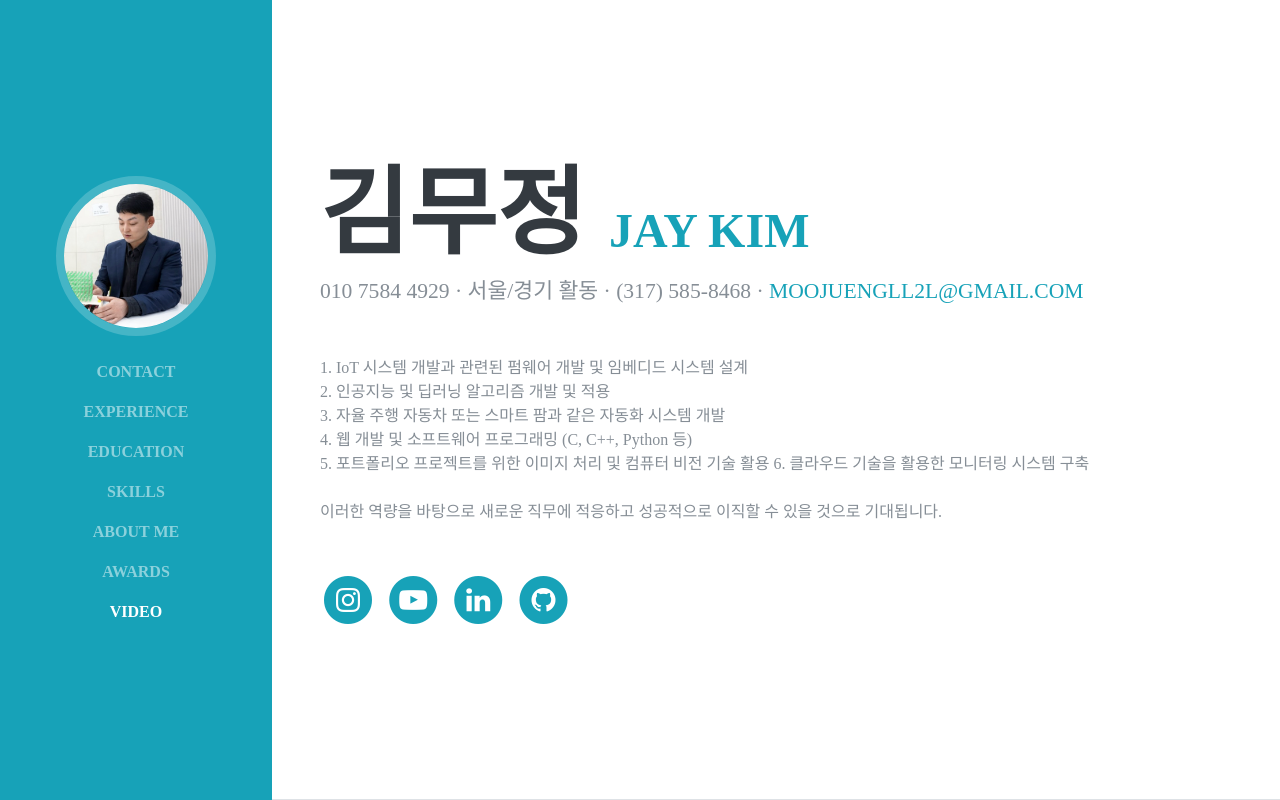
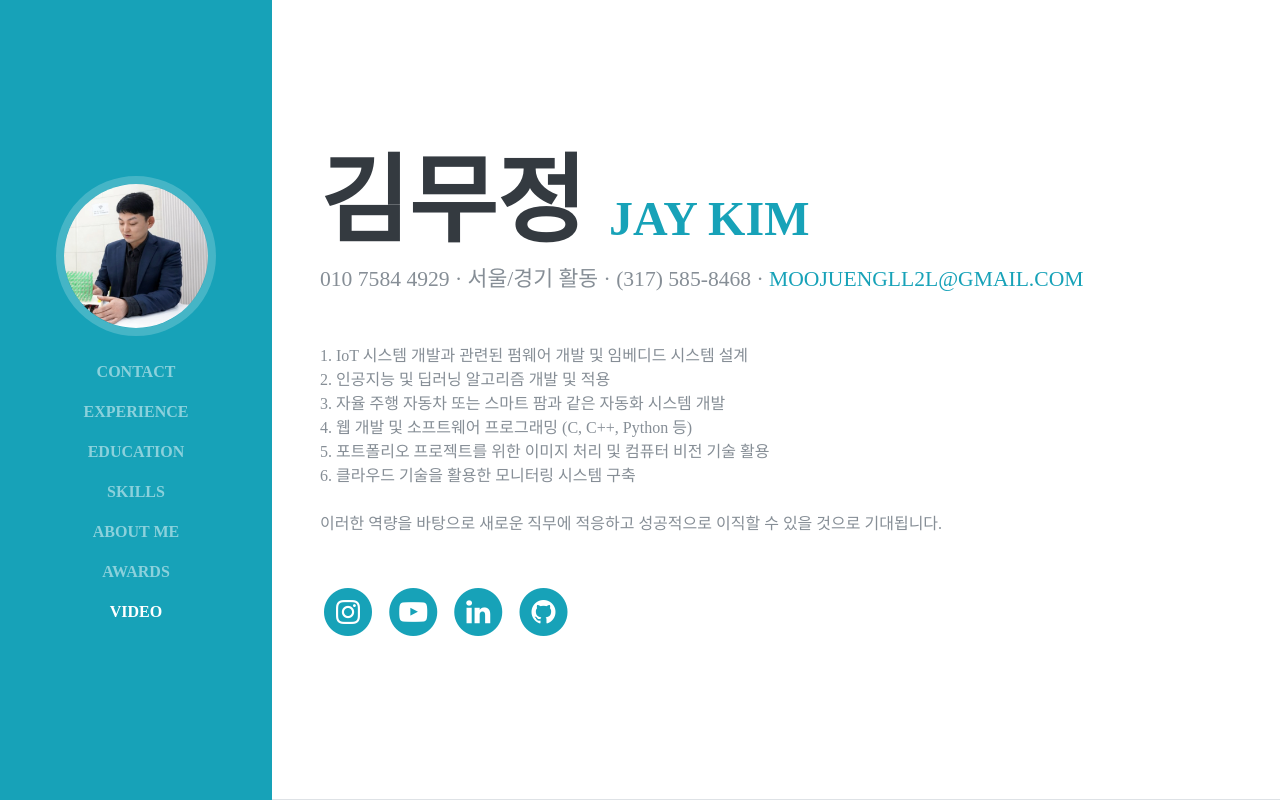
Before and after one commit to moojueng/Jay_Portfolio, a plain HTML site: page index.html in a window 1280 px wide. Shown: the top 800 px of the page. Drawn offline with nearby package versions, Linux system fonts and the light colour scheme; files that its build step writes are made by us from their sources; a web font is replaced by a local one.

Commit message:
Add files via upload

```diff
--- a/index.html
+++ b/index.html
@@ -101,7 +101,7 @@
 2. 인공지능 및 딥러닝 알고리즘 개발 및 적용<br>
 3. 자율 주행 자동차 또는 스마트 팜과 같은 자동화 시스템 개발<br>
 4. 웹 개발 및 소프트웨어 프로그래밍 (C, C++, Python 등)<br>
-5. 포트폴리오 프로젝트를 위한 이미지 처리 및 컴퓨터 비전 기술 활용
+5. 포트폴리오 프로젝트를 위한 이미지 처리 및 컴퓨터 비전 기술 활용<br>
 6. 클라우드 기술을 활용한 모니터링 시스템 구축
 <br><br>
 이러한 역량을 바탕으로 새로운 직무에 적응하고 성공적으로 이직할 수 있을 것으로 기대됩니다.</p>
```
